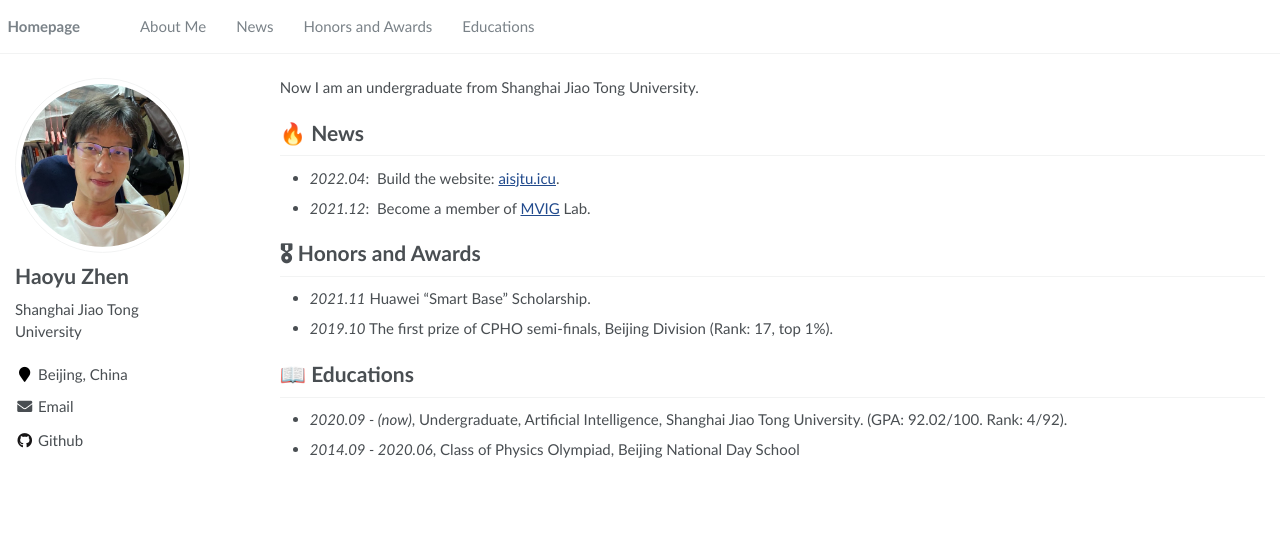
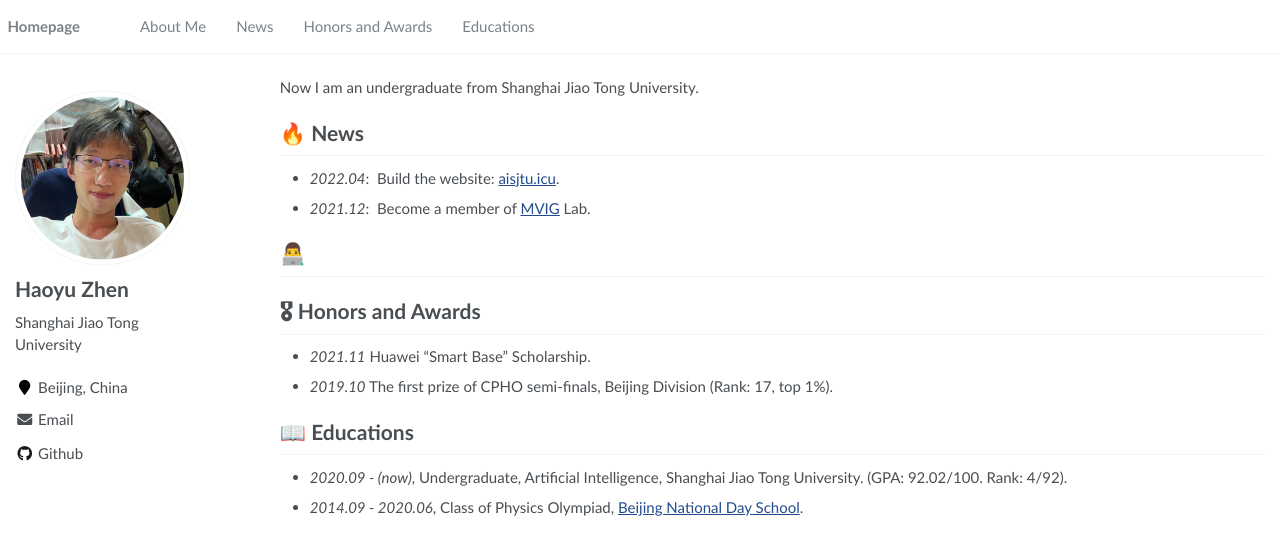
Before and after one commit to anyeZHY/anyeZHY.github.io, a Jekyll site: the page built from _pages/about.md, in a window 1280 px wide. Shown: the top 555 px of the page. Built offline with Jekyll 4.4.1, drawn with Linux system fonts in a browser that asks for light colours.

Commit message:
Update about.md

```diff
--- a/_pages/about.md
+++ b/_pages/about.md
@@ -8,21 +8,16 @@ redirect_from:
   - /about.html
 ---
 
-{% if site.google_scholar_stats_use_cdn %}
-{% assign gsDataBaseUrl = "https://cdn.jsdelivr.net/gh/" | append: site.repository | append: "@" %}
-{% else %}
-{% assign gsDataBaseUrl = "https://raw.githubusercontent.com/" | append: site.repository | append: "/" %}
-{% endif %}
-{% assign url = gsDataBaseUrl | append: "google-scholar-stats/gs_data_shieldsio.json" %}
-
 <span class='anchor' id='about-me'></span>
 
 Now I am an undergraduate from Shanghai Jiao Tong University.
 
+# 🔥 News
 
-# 🔥 News
 - *2022.04*: &nbsp;Build the website: [aisjtu.icu](https://www.aisjtu.icu).
 - *2021.12*: &nbsp;Become a member of [MVIG](https://www.mvig.org) Lab.
+
+# 👨‍💻
 
 # 🎖 Honors and Awards
 
@@ -31,4 +26,4 @@ Now I am an undergraduate from Shanghai Jiao Tong University.
 
 # 📖 Educations
 - *2020.09 - (now)*, Undergraduate, Artificial Intelligence, Shanghai Jiao Tong University. (GPA: 92.02/100. Rank: 4/92).
-- *2014.09 - 2020.06*, Class of Physics Olympiad, Beijing National Day School
+- *2014.09 - 2020.06*, Class of Physics Olympiad, [Beijing National Day School](http://www.bndsedu.com).
```
